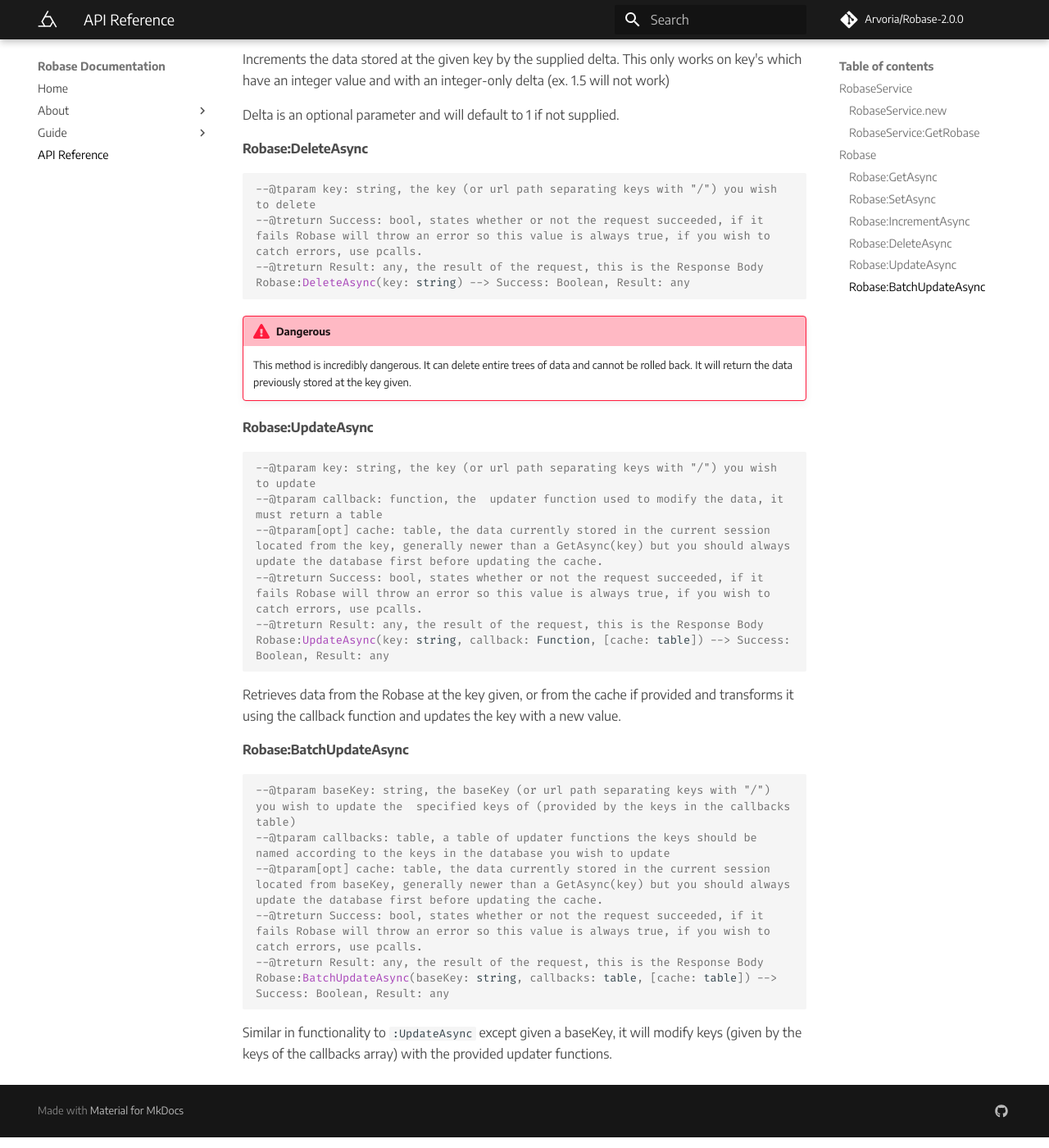
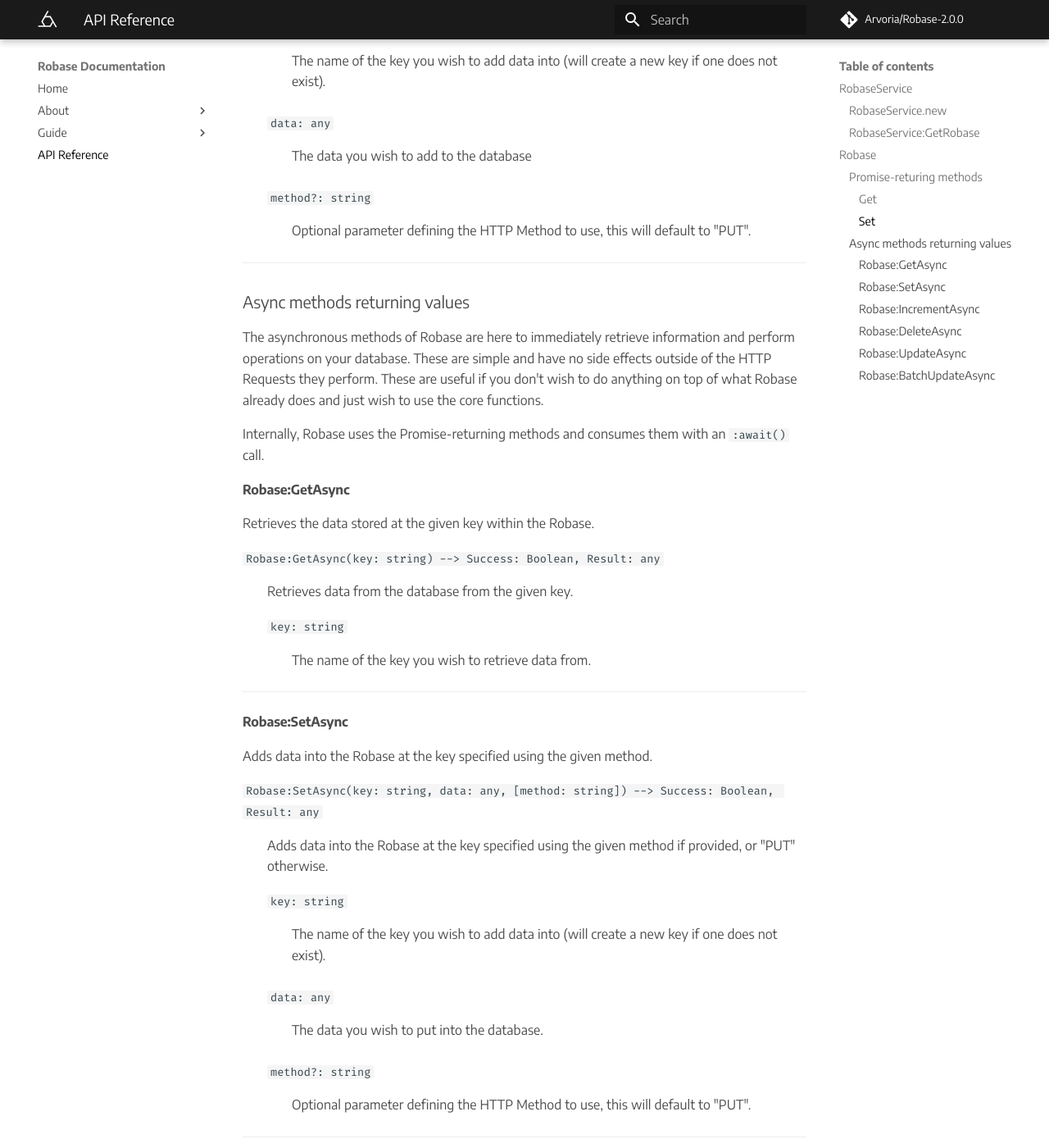
Before and after one commit to Arvoria/RobaseService, an MkDocs documentation site: the page built from docs/api.md, in a window 1280 px wide and 1400 px high, scrolled down 2110 px. Shown: the whole window at 82% size. Built offline with MkDocs 1.6.1 and Material for MkDocs 9.7.7, drawn with Linux system fonts in a browser that asks for light colours; comment, search, counter and statistics services are not loaded; some of the changed text lies outside the part shown.

Commit message:
Finalised documentation design & fixed grammar issues

````diff
--- a/docs/api.md
+++ b/docs/api.md
@@ -4,100 +4,181 @@
     This page is still in the process of being documented.
 
 ## RobaseService
-???+ stop "Caution"
+!!! stop "Caution"
     RobaseService cannot be used without first instantiating it with `.new` and providing a Firebase Database Url and a Secrets Authentication Token.
+
+#### RobaseService.new
+
+Used to instantiate a new RobaseService with the provided Url and Auth Token.
+
+`#!lua-api-ref RobaseService.new(baseUrl: string, token: string) --> RobaseService`
+: This method will create a new RobaseService for the provided database.
+
+    `baseUrl: string`
+    :   This is the URL of your database, it can be found at the top of the database view in the Firebase Console.
+
+    `token: string`
+    :   This is your Database Secrets Authentication Token. Currently, RobaseService only accepts this method of authentication.
+
+#### RobaseService:GetRobase
+
+Used to retrieve a Robase object with a path supplied from scope and name.
+
+`#!lua-api-ref RobaseService:GetRobase([name: string, [scope: string]]) --> Robase`
+:   This method will create a new Robase object at the path determined by scope and name.
+
+    `name?: string`
+    :   Optional (but recommended) parameter for the name of the key you wish to locate the Robase object from.
+
+    `scope?: string`
+    :   Optional parameter for the scope (directory depth) you wish to start searching for "name". This should be a path going through your database with keys separated by "/".
+
 ---
 
-#### RobaseService.new
-```{.lua class="apidoc"}
---@tparam baseUrl: string, the URL of your database, this can be seen from within the Realtime Database view of the Firebase Console
---@tparam token: string, the authentication token of your Firebase Realtime Database, currently the only supported authentication method is Database Secrets.
---@treturn RobaseService, a custom RobaseService for the Database specified at the baseUrl
-RobaseService.new(baseUrl: string, token: string) --> RobaseService
-```
-Used to instantiate a new RobaseService with the provided Url and Auth Token.
+## Robase
+!!! warning "Caution"
+    Robase will handle failed requests automatically by throwing an error. They will never return `(false, any)` but they can return `(true, nil)`, for this reason, it is recommended to wrap your method calls with a [pcall](https://developer.roblox.com/en-us/api-reference/lua-docs/Lua-Globals).
 
-#### RobaseService:GetRobase
-```{.lua class="apidoc"}
---@tparam[opt] name: string, the name of the key in the database you want to access
---@tparam[opt] scope: string, the scope of the database, this is the location that will be searched from for 'name'
---@treturn Robase, the Robase object created to perform work on
-RobaseService:GetRobase([name: string, [scope: string]]) --> Robase
-```
-Used to retrieve a Robase object with a path supplied from scope and name.
+### Promise-returing methods
 
-## Robase
-???+ warning "Caution"
-    Robase will handle failed requests automatically by throwing an error. They will never return `(false, any)` but they can return `(true, nil)`, for this reason it is recommended to wrap your method calls with a [pcall](https://developer.roblox.com/en-us/api-reference/lua-docs/Lua-Globals).
+Promise returning methods allow you to abstract over the original async methods of Robase so that you can implement custom functionality. This requires knowledge of Promises to implement and even further knowledge on them to perform meaningful tasks that Robase does not. These are retrieved synchronously but consumed asynchronously.
+
+#### Get
+
+Returns a promise associated with retrieving a value from the database.
+
+`#!lua-api-ref Robase:Get(key: string) --> Promise`
+:   Returns a promise synchronously for an asynchronous get operation.
+
+    `key: string`
+    :   The name of the key you wish to retrieve data from.
+
 ---
 
+#### Set
+
+Returns a promise associated with adding a value into the database.
+
+`#!lua-api-ref Robase:Set(key: string, data: any [, method: string]) --> Promise`
+:   Returns a promise synchronously for an asynchronous set operation.
+
+    `key: string`
+    :   The name of the key you wish to add data into (will create a new key if one does not exist).
+
+    `data: any`
+    :   The data you wish to add to the database
+
+    `method?: string`
+    :   Optional parameter defining the HTTP Method to use, this will default to "PUT".
+
+---
+
+### Async methods returning values
+
+The asynchronous methods of Robase are here to immediately retrieve information and perform operations on your database. These are simple and have no side effects outside of the HTTP Requests they perform.
+These are useful if you don't wish to do anything on top of what Robase already does and just wish to use the core functions.
+
+Internally, Robase uses the Promise-returning methods and consumes them with an `:await()` call.
+
 #### Robase:GetAsync
-```{.lua class="apidoc"}
---@tparam key: string, the key (or url path separating keys with "/") you wish to access within the Robase object
---@treturn Success: bool, states whether or not the request succeeded, if it fails Robase will throw an error so this value is always true, if you wish to catch errors, use pcalls.
---@treturn Result: any, the result of the request, this is the Response Body
-Robase:GetAsync(key: string) --> Success: Boolean, Result: any
-```
+
 Retrieves the data stored at the given key within the Robase.
 
+`#!lua-api-ref Robase:GetAsync(key: string) --> Success: Boolean, Result: any`
+:   Retrieves data from the database from the given key.
+
+    `key: string`
+    :   The name of the key you wish to retrieve data from.
+
+---
+
 #### Robase:SetAsync
-```{.lua class="apidoc"}
---@tparam key: string, the key (or url path separating keys with "/") you wish to add data to
---@tparam data: table, the data to be added to the database
---@tparam[opt="PUT"] method: string, the method type to use
---@treturn Success: bool, states whether or not the request succeeded, if it fails Robase will throw an error so this value is always true, if you wish to catch errors, use pcalls.
---@treturn Result: any, the result of the request, this is the Response Body
-Robase:SetAsync(key: string, data: any, [method: string]) --> Success: Boolean, Result: any
-```
+
 Adds data into the Robase at the key specified using the given method.
 
-+ `PUT`/`PATCH`/`DELETE`/`POST` are all valid method types.
+`#!lua-api-ref Robase:SetAsync(key: string, data: any, [method: string]) --> Success: Boolean, Result: any`
+:   Adds data into the Robase at the key specified using the given method if provided, or "PUT" otherwise.
+
+    `key: string`
+    :   The name of the key you wish to add data into (will create a new key if one does not exist).
+
+    `data: any`
+    :   The data you wish to put into the database.
+
+    `method?: string`
+    :   Optional parameter defining the HTTP Method to use, this will default to "PUT".
+
+---
 
 #### Robase:IncrementAsync
-```{.lua class="apidoc"}
---@tparam key: string, the key (or url path separating keys with "/") you wish to increment
---@tparam[opt=1] delta: integer, the
---@treturn Success: bool, states whether or not the request succeeded, if it fails Robase will throw an error so this value is always true, if you wish to catch errors, use pcalls.
---@treturn Result: any, the result of the request, this is the Response Body
-Robase:IncrementAsync(key: string, [delta: integer]) --> Success: Boolean, Result: any
-```
-??? stop "Usage restrictions"
-    + You can only use `::IncrementAsync` on keys with integer values!
-
-    + Delta *must* be an integer or nil!
 
 Increments the data stored at the given key by the supplied delta. This only works on key's which have an integer value and with an integer-only delta (ex. 1.5 will not work)
 
 Delta is an optional parameter and will default to 1 if not supplied.
 
+`#!lua-api-ref Robase:IncrementAsync(key: string, [delta: integer]) --> Success: Boolean, Result: any`
+:   This method will increment an integer-typed value belong to the given key by either 1 or delta
+
+    `key: string`
+    :   The key you wish to increment
+
+    `delta?: integer`
+    :   An optional parameter for how much you wish to increment by, will default to 1
+
+        This parameter **must** be an integer, it can not be a number (5.7 for example).
+
+!!! stop "Usage restrictions"
+    + You can only use `::IncrementAsync` on keys with integer values!
+
+    + Delta *must* be an integer or nil!
+
+---
+
 #### Robase:DeleteAsync
-```{.lua class="apidoc"}
---@tparam key: string, the key (or url path separating keys with "/") you wish to delete
---@treturn Success: bool, states whether or not the request succeeded, if it fails Robase will throw an error so this value is always true, if you wish to catch errors, use pcalls.
---@treturn Result: any, the result of the request, this is the Response Body
-Robase:DeleteAsync(key: string) --> Success: Boolean, Result: any
-```
+`#!lua-api-ref Robase:DeleteAsync(key: string) --> Success: Boolean, Result: any`
+:   This method will delete a key entirely from the database and returns the previously stored value.
+
+    `key: string`
+    :   The key you wish to delete from the database
+
 !!! stop "Dangerous"
     This method is incredibly dangerous. It can delete entire trees of data and cannot be rolled back. It will return the data previously stored at the key given.
 
+---
+
 #### Robase:UpdateAsync
-```{.lua class="apidoc"}
---@tparam key: string, the key (or url path separating keys with "/") you wish to update
---@tparam callback: function, the  updater function used to modify the data, it must return a table
---@tparam[opt] cache: table, the data currently stored in the current session located from the key, generally newer than a GetAsync(key) but you should always update the database first before updating the cache.
---@treturn Success: bool, states whether or not the request succeeded, if it fails Robase will throw an error so this value is always true, if you wish to catch errors, use pcalls.
---@treturn Result: any, the result of the request, this is the Response Body
-Robase:UpdateAsync(key: string, callback: Function, [cache: table]) --> Success: Boolean, Result: any
-```
-Retrieves data from the Robase at the key given, or from the cache if provided and transforms it using the callback function and updates the key with a new value.
+
+Retrieves data from the Robase at the given key, or from the cache if provided and transforms it using the callback function and updates the key with a new value.
+
+`#!lua-api-ref Robase:UpdateAsync(key, callback [, cache])`
+:   This method will take a key and modify its data using the callback ('updater') function. Optionally, it can take in a cache table whose contents match that of the key you are updating.
+
+    `key: string`
+    :   This is the key you are trying to modify the data of, it must be a table.
+
+    `callback: function(oldData)`
+    :   This is the function used to update (or modify) the data within the key.
+
+    `cache?: {[string]=table,...}`
+    :   Optional parameter used to provide Robase with data that should be newer than what the database has stored. Though it is strongly suggested that you update your database before updating your cache, else you risk losing data if your game crashes before the server can update the database with the cache.
+
+---
 
 #### Robase:BatchUpdateAsync
-```{.lua class="apidoc"}
---@tparam baseKey: string, the baseKey (or url path separating keys with "/") you wish to update the  specified keys of (provided by the keys in the callbacks table)
---@tparam callbacks: table, a table of updater functions the keys should be named according to the keys in the database you wish to update
---@tparam[opt] cache: table, the data currently stored in the current session located from baseKey, generally newer than a GetAsync(key) but you should always update the database first before updating the cache.
---@treturn Success: bool, states whether or not the request succeeded, if it fails Robase will throw an error so this value is always true, if you wish to catch errors, use pcalls.
---@treturn Result: any, the result of the request, this is the Response Body
-Robase:BatchUpdateAsync(baseKey: string, callbacks: table, [cache: table]) --> Success: Boolean, Result: any
-```
-Similar in functionality to `:UpdateAsync` except given a baseKey, it will modify keys (given by the keys of the callbacks array) with the provided updater functions.
+
+Similar in functionality to `:UpdateAsync` except given a baseKey, it will modify keys with the provided updater (callback) functions.
+
+`#!lua-api-ref Robase:BatchUpdateAsync(baseKey, callbacks [, cache])`
+:   This method takes in a baseKey and a table of callback ('updater') functions whose key's are children of the 'baseKey'. Optionally, it can take in a cache table whose keys match the callbacks table and should be the point of which baseKey starts in your database.
+
+    `baseKey: string`
+    :   This is the parent key of the keys you are trying to update, see the [usage guide]() for more information.
+
+    `callbacks: {[string]=function(oldData),...}`
+    :   A dictionary of string-keys and function-values, the keys of this table should be the same name as the keys you wish to modify within the 'baseKey' of your database.
+
+        These functions take a single parameter `oldData` and should return a table of modified data.
+        This parameter is retrieved internally either from `#!lua cache[key]` where `key` is a key from `callbacks`, or it will be equal to a `#!lua :GetAsync(key)` request if a cache is not provided.
+
+    `cache?: {[string]=table]}`
+    :   Optional parameter used to provide Robase with data that should be newer than what the database has stored. Though it is strongly suggested that you update your database before updating your cache, else you risk losing data if your game crashes before the server can update the database with the cache.
````
